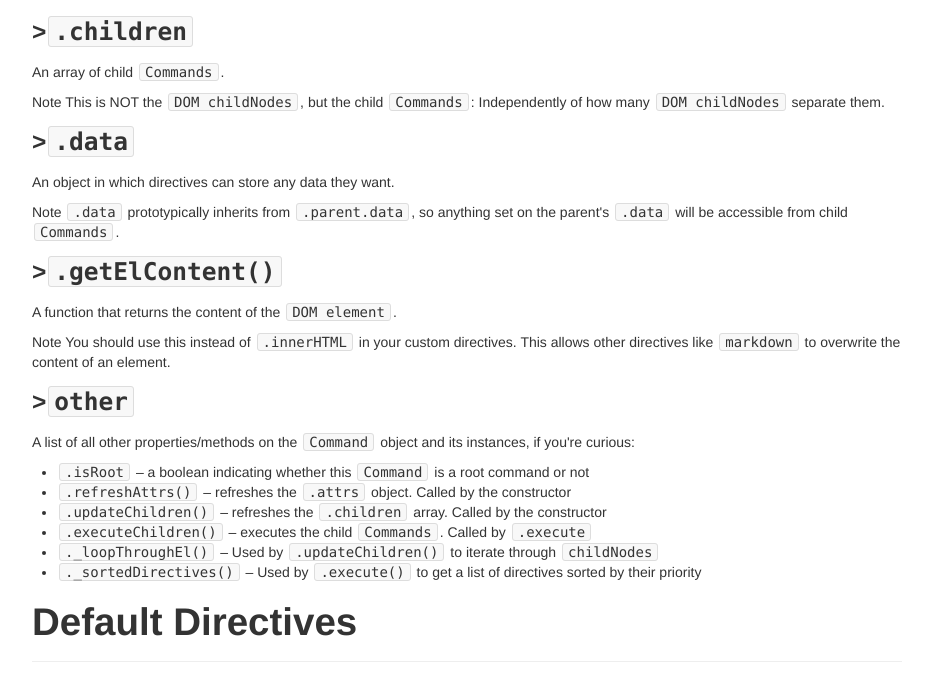
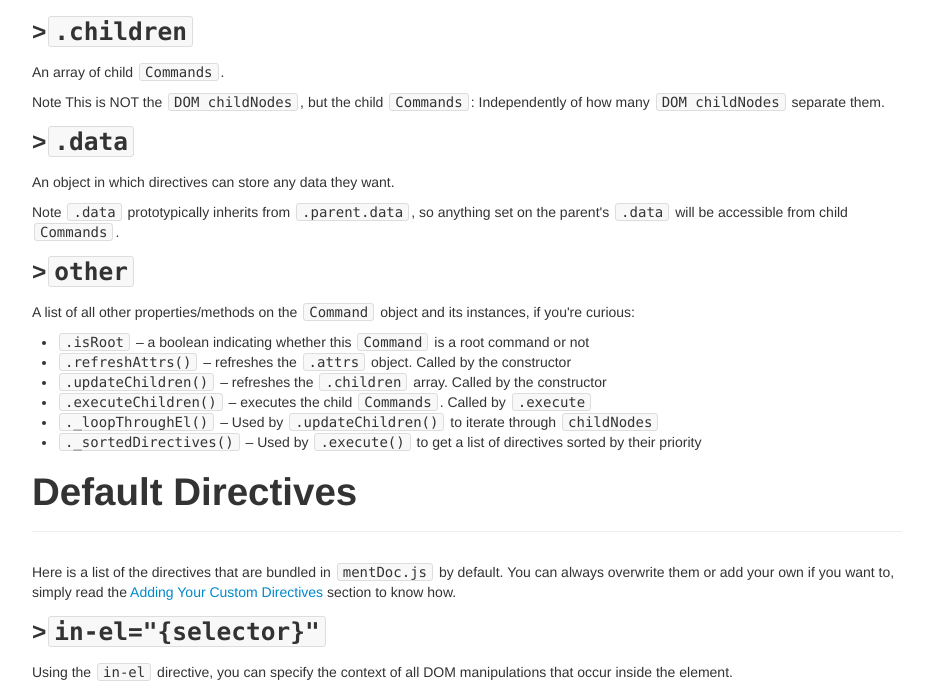
Before and after one commit to rodyhaddad/mentDoc.js, a website: page index.html in a window 1280 px wide. Shown: the part 2556-3245 px from the top of the page, without its empty margins (323-1256 px from the left). Drawn offline with Linux system fonts and the light colour scheme.

Commit message:
Removed .getElContent from docs

```diff
--- a/index.html
+++ b/index.html
@@ -215,13 +215,6 @@
 
                             <span class="badge">Note</span> `.data` prototypically inherits from `.parent.data`, so anything set on the parent's `.data` will be accessible from child `Commands`.
 
-                            ###>`.getElContent()`
-
-                            A function that returns the content of the `DOM element`.
-
-                            <span class="badge">Note</span> You should use this instead of `.innerHTML` in your custom directives. This allows other directives like `markdown` to overwrite the content of an element.
-
-
                             ###>`other`
                             A list of all other properties/methods on the `Command` object and its instances, if you're curious:
 
```
